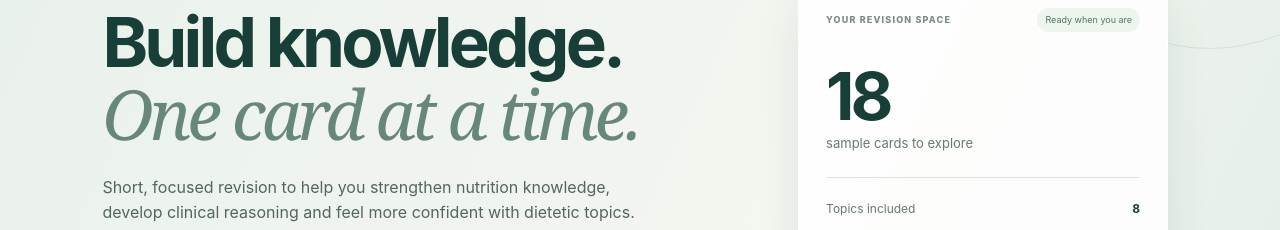
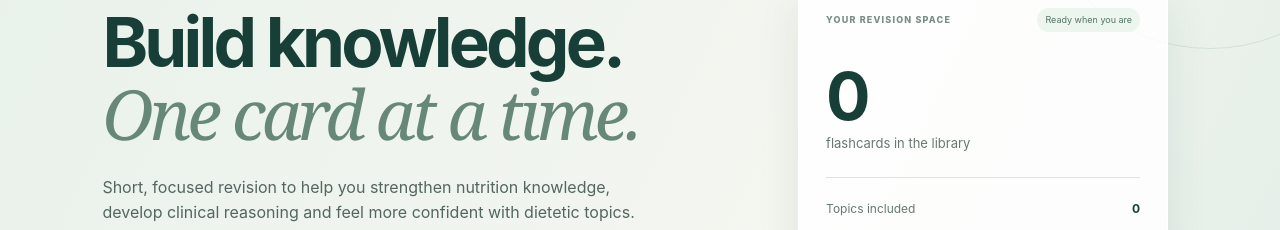
Before and after one commit to seamusC01/DieteticsDeck, a plain HTML site: page index.html in a window 1280 px wide. Shown: the part 179-409 px from the top of the page. Drawn offline with Linux system fonts and the light colour scheme.

Commit message:
Prepare homepage library totals for dynamic counts

```diff
--- a/index.html
+++ b/index.html
@@ -38,10 +38,10 @@
         </div>
         <div class="hero-panel" aria-label="Revision summary">
           <div class="panel-top"><span class="panel-label">YOUR REVISION SPACE</span><span class="status-pill">Ready when you are</span></div>
-          <div class="panel-number" id="hero-due">18</div>
-          <div class="panel-caption">sample cards to explore</div>
+          <div class="panel-number" id="hero-due">0</div>
+          <div class="panel-caption">flashcards in the library</div>
           <div class="panel-rule"></div>
-          <div class="mini-row"><span>Topics included</span><strong>8</strong></div>
+          <div class="mini-row"><span>Topics included</span><strong id="hero-topics">0</strong></div>
           <div class="mini-row"><span>Learning style</span><strong>Active recall</strong></div>
           <div class="panel-bottom">Start small. Return often.</div>
         </div>
```
